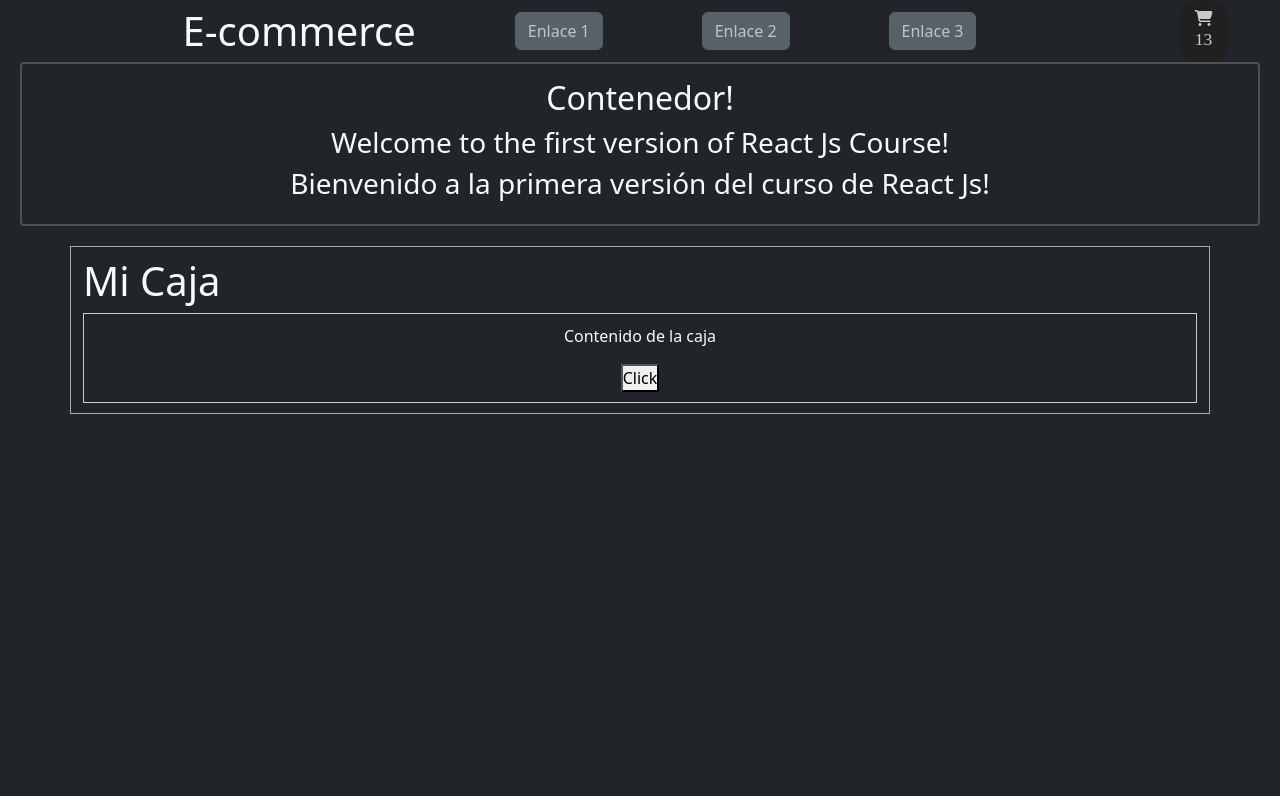
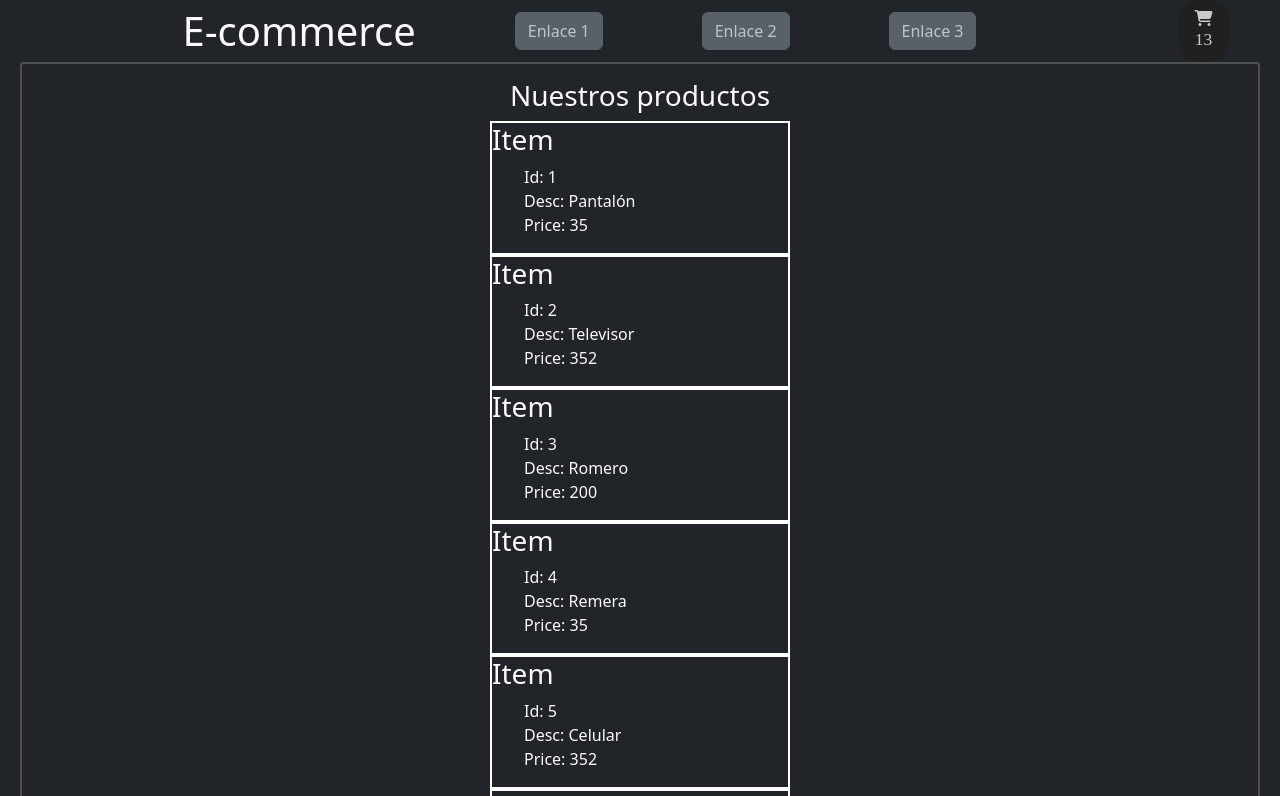
Before and after one commit to kildegaard/coderhouse-reactjs, a React (Create React App) app in the folder react-coderhouse/: page / in a window 1280 px wide. Shown: the top 796 px of the page. Built offline with nearby package versions, Linux system fonts and the light colour scheme.

Commit message:
Lo que llegué de la clase 4, faltan cosas aún

```diff
--- /dev/null
+++ b/react-coderhouse/src/components/Item/Item.jsx
@@ -0,0 +1,15 @@
+import React from 'react'
+import './item.css'
+
+export const Item = (props) => {
+    return (
+        <div className='item-box'>
+            <h3>Item</h3>
+            <ul>
+                <li>Id: {props.id}</li>
+                <li>Desc: {props.description}</li>
+                <li>Price: {props.price}</li>
+            </ul>
+        </div>
+    )
+}
--- /dev/null
+++ b/react-coderhouse/src/components/Item/item.css
@@ -0,0 +1,9 @@
+.item-box {
+    width: 300px;
+    border: 2px solid white;
+    text-align: left;
+}
+
+ul li {
+    list-style: none;
+}
--- /dev/null
+++ b/react-coderhouse/src/components/ItemList/ItemList.jsx
@@ -0,0 +1,12 @@
+import React from 'react'
+import { Item } from '../Item/Item'
+import './itemList.css'
+
+export const ItemList = ({ productos = [] }) => {
+    return (
+        <div className='item-list'>
+            <h3>Nuestros productos</h3>
+            {productos.map((item) => <Item {...item} key={item.id} />)}
+        </div>
+    )
+}
--- /dev/null
+++ b/react-coderhouse/src/components/ItemList/itemList.css
@@ -0,0 +1,9 @@
+.item-list {
+    display: flex;
+    flex-direction: column;
+    flex-wrap: wrap;
+    justify-content: space-between;
+    align-items: center;
+    margin: 0 -10px;
+
+}
--- a/react-coderhouse/src/components/ItemListContainer/ItemListContainer.jsx
+++ b/react-coderhouse/src/components/ItemListContainer/ItemListContainer.jsx
@@ -1,15 +1,33 @@
-import React from 'react'
+import React, { useState, useEffect } from 'react'
 import './ItemListContainer.css'
+import { pedirProductos } from '../../helpers/pedirProductos'
+import { ItemList } from '../ItemList/ItemList'
 
 export const ItemListContainer = (props) => {
     // Probando el formato de props
-    Object.keys(props).forEach((key) => console.log(key, props[key]))
+    // Object.keys(props).forEach((key) => console.log(key, props[key]))
+
+    const [items, setItems] = useState([])
+    const [loading, setLoading] = useState(false)
+
+    useEffect(() => {
+        setLoading(true)
+        pedirProductos()
+            .then((res) => {
+                setItems(res)
+                console.log(res)
+            })
+            .catch((err) => console.log(err))
+            .finally(() => setLoading(false))
+    }, [])
 
     return (
         <div className='ItemListContainer'>
-            <h2>Contenedor!</h2>
-            <h3>{props.saludo1}</h3>
-            <h3>{props.saludo2}</h3>
+            {loading ? (
+                <h3>Cargando...</h3>
+            ) : (
+                <ItemList productos={items} />
+            )}
         </div>
     )
 }
--- a/react-coderhouse/src/data/stock.js
+++ b/react-coderhouse/src/data/stock.js
@@ -1,4 +1,4 @@
-const stock = [
+export const stock = [
     {
         id: 1,
         description: 'Pantalón',
--- /dev/null
+++ b/react-coderhouse/src/helpers/pedirProductos.js
@@ -0,0 +1,10 @@
+import { stock } from '../data/stock.js'
+
+export const pedirProductos = () => {
+    return new Promise((resolve, reject) => {
+        setTimeout(() => {
+            resolve(stock)
+            reject('Error al obtener los productos')
+        }, 2000)
+    })
+}
```
